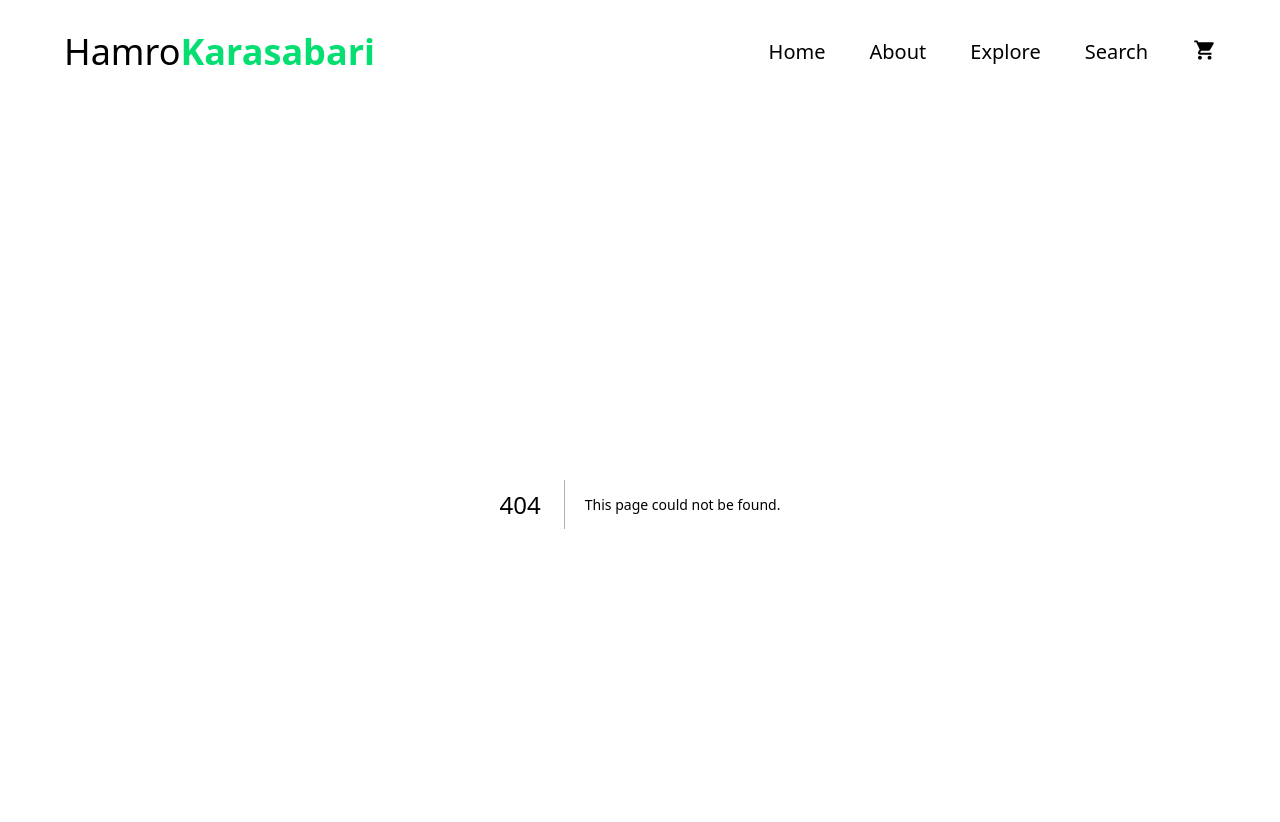
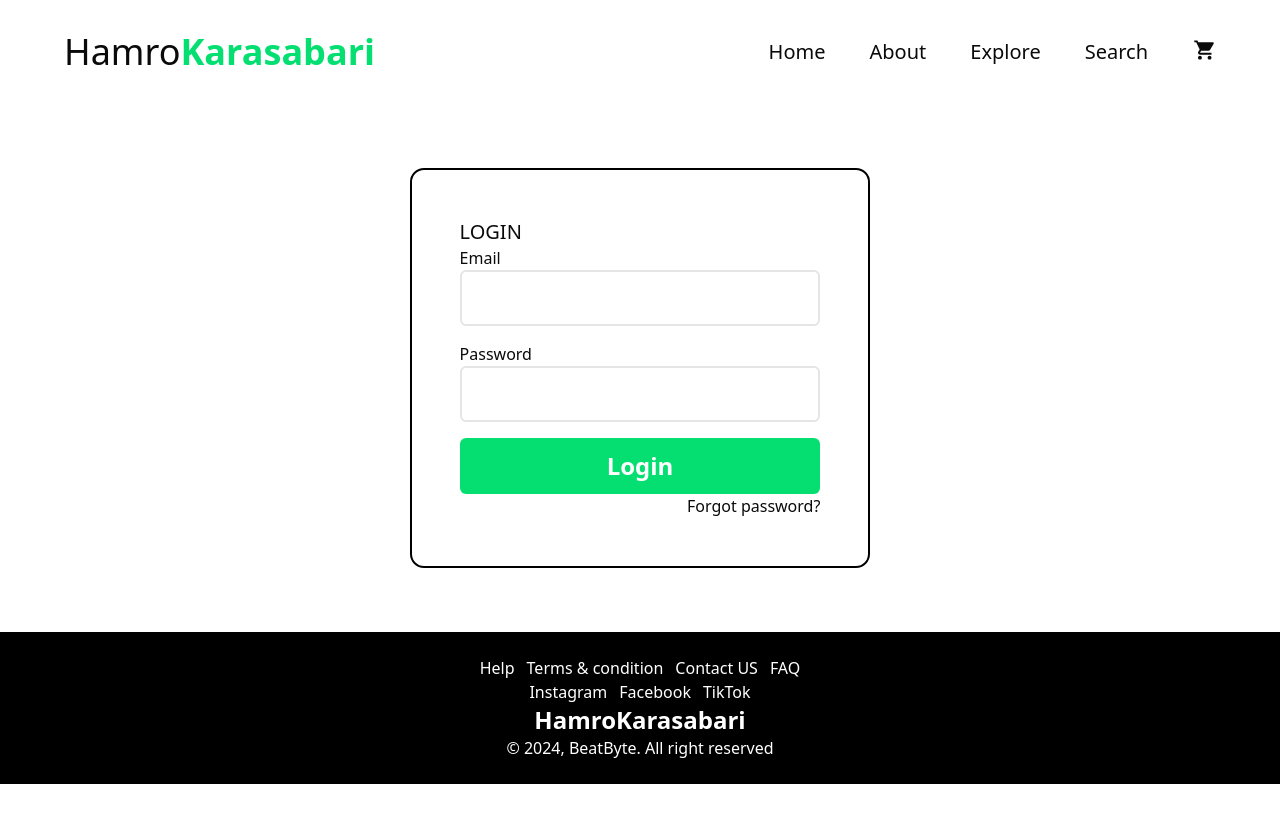
Before and after one commit to 2060k12/BakeryWebapp, a Next.js app: page /admin/auth in a window 1280 px wide. Before the commit this address had no page. Shown: the top 822 px of the page. After the commit the page ends 800 px from the top, so only its background shows below. Built offline with nearby package versions, Linux system fonts and the light colour scheme.

Commit message:
add: admin side screens

```diff
--- /dev/null
+++ b/app/admin/auth/page.tsx
@@ -0,0 +1,43 @@
+import React from "react";
+
+const page = () => {
+  return (
+    <div className="m-16">
+      <form
+        action="post"
+        className="border-black border-2 p-12 w-2/5 flex-col m-auto rounded-xl "
+      >
+        <h1 className="text-xl ">LOGIN</h1>
+
+        <div className="mb-4">
+          <label htmlFor="email">Email</label>
+          <input
+            type="email"
+            id="email"
+            className="border-grey-400 border-2 rounded-sm w-full p-3 text-xl"
+          />
+        </div>
+
+        <div className="mb-4">
+          <label htmlFor="password">Password</label>
+          <input
+            type="password"
+            id="password"
+            className="border-grey-400 border-2 rounded-sm  w-full p-3 text-xl"
+          />
+        </div>
+
+        <button
+          type="submit"
+          className="bg-green-400 py-3 text-2xl font-bold text-white w-full rounded-sm hover:cursor-pointer hover:bg-green-300 "
+        >
+          Login
+        </button>
+
+        <h3 className="text-right">Forgot password?</h3>
+      </form>
+    </div>
+  );
+};
+
+export default page;
--- /dev/null
+++ b/app/admin/dashboard/page.tsx
@@ -0,0 +1,21 @@
+import React from "react";
+
+const page = () => {
+  return (
+    <div className="grid grid-rows-3">
+      {/* Define grid and rows */}
+      <div className="flex flex-col bg-black text-white font-bold text-xl">
+        <ul className="p-4 space-y-4">
+          <li>Home</li>
+          <li>Settings</li>
+          <li>Edit</li>
+          <li>Offers/ Promotion</li>
+          <li>Upload</li>
+        </ul>
+      </div>
+      <div className="bg-white">Hello World</div>
+    </div>
+  );
+};
+
+export default page;
--- /dev/null
+++ b/app/components/Footer.tsx
@@ -0,0 +1,23 @@
+import React from "react";
+
+const Footer = () => {
+  return (
+    <section className="flex flex-col items-center justify-center w-full p-6 bg-black text-white  mt-16">
+      <ul className="flex gap-3">
+        <li>Help</li>
+        <li>Terms & condition</li>
+        <li>Contact US</li>
+        <li>FAQ</li>
+      </ul>
+      <ul className="flex gap-3">
+        <li>Instagram</li>
+        <li>Facebook</li>
+        <li>TikTok</li>
+      </ul>
+      <h1 className="text-2xl font-bold"> HamroKarasabari</h1>
+      <span className="">© 2024, BeatByte. All right reserved</span>
+    </section>
+  );
+};
+
+export default Footer;
--- a/app/layout.tsx
+++ b/app/layout.tsx
@@ -3,6 +3,7 @@ import { Geist, Geist_Mono } from "next/font/google";
 import "./globals.css";
 import NavBar from "./components/NavBar";
 import ToasterProvider from "./components/Toaster";
+import Footer from "./components/Footer";
 const geistSans = Geist({
   variable: "--font-geist-sans",
   subsets: ["latin"],
@@ -31,6 +32,7 @@ export default function RootLayout({
         <NavBar />
         {children}
         <ToasterProvider />
+        <Footer />
       </body>
     </html>
   );
```
Also changed, not shown: tsconfig.json (+7 -1 lines).
